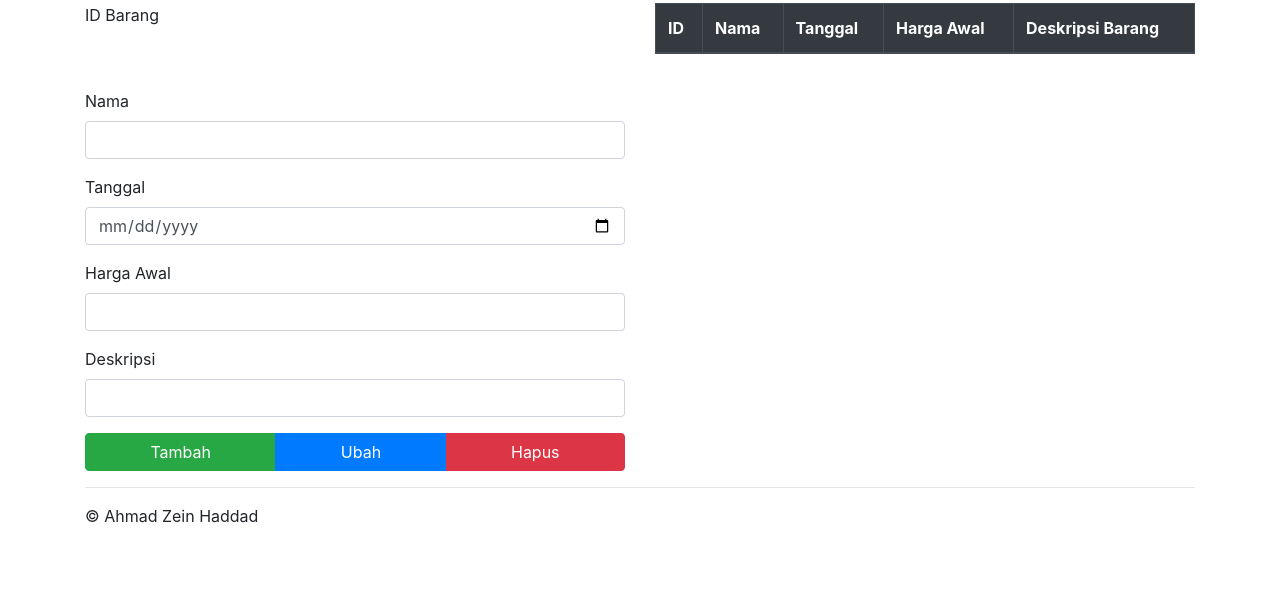
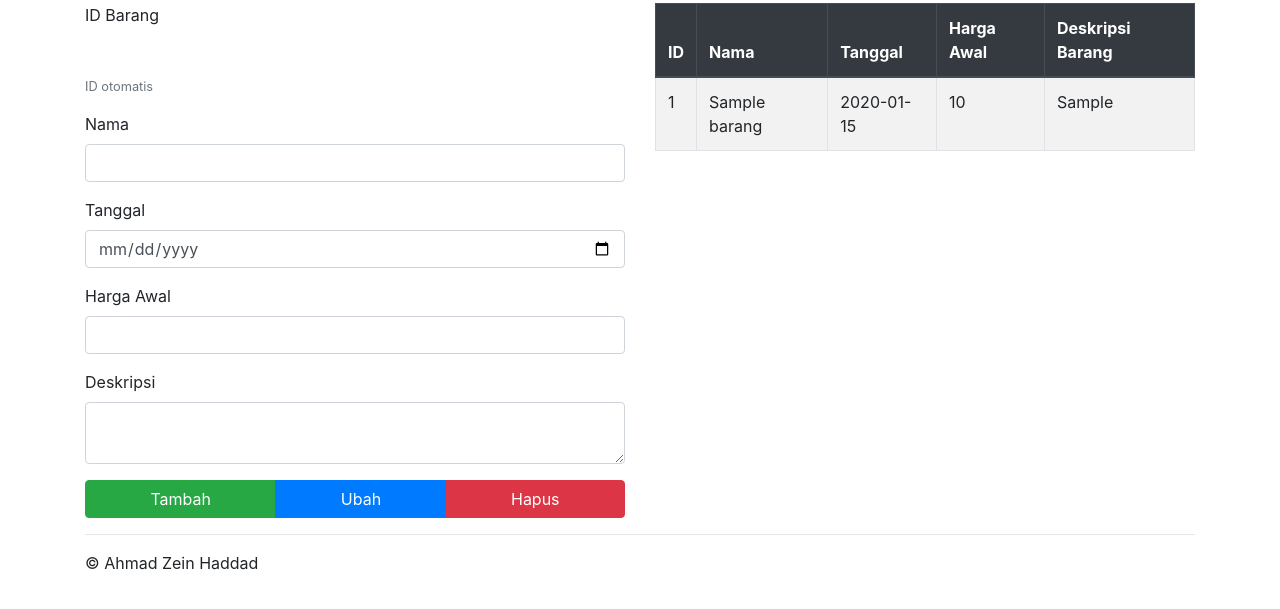
Before and after one commit to zein3/Lelang, a PHP site: page /index.php in a window 1280 px wide, after a click on "Pendataan Barang". Shown: the part 72-681 px from the top of the page. Run offline with PHP 8.4, Linux system fonts and the light colour scheme; a user stored in the database is signed in; tables that the repository leaves empty hold one stand-in row (values such as "Sample post"); lists and menus that the app fills with data are empty.

Commit message:
Bisa nambahin barang

```diff
--- a/index.php
+++ b/index.php
@@ -121,33 +121,33 @@ if (isset($_GET['success']))
 			</div>
 			<form action="register.php" method="post">
 				<div class="modal-body">
-					<div class="form-group row">
-						<label for="register-name" class="col-sm-2 col-form-label">Name</label>
-						<div class="col-sm-10">
+					<div class="form-group">
+						<label for="register-name">Name</label>
+						<div>
 							<input type="text" class="form-control" id="register-name" name="register-name" maxlength="25" required>
 						</div>
 					</div>
-					<div class="form-group row">
-						<label for="register-username" class="col-sm-2 col-form-label">Username</label>
-						<div class="col-sm-10">
+					<div class="form-group">
+						<label for="register-username">Username</label>
+						<div>
 							<input type="text" class="form-control" id="register-username" name="register-username" maxlength="25" required>
 						</div>
 					</div>
-					<div class="form-group row">
-						<label for="register-telp" class="col-sm-2 col-form-label">Phone Number</label>
-						<div class="col-sm-10">
-							<input type="number" class="form-control" id="register-telp" name="register-telp" minlength="2" maxlength="25" required>
+					<div class="form-group">
+						<label for="register-telp">Phone Number</label>
+						<div>
+							<input type="tel" class="form-control" id="register-telp" name="register-telp" minlength="2" maxlength="25" required>
 						</div>
 					</div>
-					<div class="form-group row">
-						<label for="register-password1" class="col-sm-2 col-form-label">Password</label>
-						<div class="col-sm-10">
+					<div class="form-group">
+						<label for="register-password1">Password</label>
+						<div>
 							<input type="password" class="form-control" id="register-password1" name="register-password1" maxlength="25" required>
 						</div>
 					</div>
-					<div class="form-group row">
-						<label for="register-password2" class="col-sm-2 col-form-label">Confirm Password</label>
-						<div class="col-sm-10">
+					<div class="form-group">
+						<label for="register-password2">Confirm Password</label>
+						<div>
 							<input type="password" class="form-control" id="register-password2" name="register-password2" maxlength="25" required>
 						</div>
 					</div>
@@ -155,7 +155,7 @@ if (isset($_GET['success']))
 				<div class="modal-footer">
 					<button type="submit" name="register-btn" class="btn btn-blue btn-lg btn-block">Register</button>
 				</div>
-			</from>
+			</form>
 		</div>
 	</div>
 </div>
--- a/tab/pendataan.php
+++ b/tab/pendataan.php
@@ -1,25 +1,26 @@
 <div class="row">
 	<div class="col">
-		<form>
+		<form action="tb_barang.php" method="post">
 			<div class="form-group">
 				<label for="tb-barang_id">ID Barang</label>
 				<input type="text" class="form-control-plaintext" name="tb-barang_id" id="tb-barang_id" readonly>
+				<small class="form-text text-muted">ID otomatis</small>
 			</div>
 			<div class="form-group">
 				<label for="tb-barang_nama">Nama</label>
-				<input type="text" class="form-control" name="tb-barang_nama" id="tb-barang_nama">
+				<input type="text" class="form-control" name="tb-barang_nama" maxlength="25" id="tb-barang_nama" required>
 			</div>
 			<div class="form-group">
 				<label for="tb-barang_tgl">Tanggal</label>
-				<input type="date" class="form-control" name="tb-barang_tgl" id="tb-barang_tgl">
+				<input type="date" class="form-control" name="tb-barang_tgl" id="tb-barang_tgl" required>
 			</div>
 			<div class="form-group">
 				<label for="tb-barang_harga">Harga Awal</label>
-				<input type="number" class="form-control" name="tb-barang_harga" id="tb-barang_harga">
+				<input type="number" class="form-control" name="tb-barang_harga" maxlength="20" id="tb-barang_harga" required>
 			</div>
 			<div class="form-group">
 				<label for="tb-barang_deskripsi">Deskripsi</label>
-				<input type="text" class="form-control" name="tb-barang_deskripsi" id="tb-barang_deskripsi">
+				<textarea type="text" class="form-control" name="tb-barang_deskripsi" id="tb-barang_deskripsi" maxlength="100" required></textarea>
 			</div>
 
 			<div class="btn-group btn-block">
@@ -30,7 +31,7 @@
 		</form>
 	</div>
 	<div class="col">
-		<table class="table table-striped table-bordered table-hover">
+		<table class="table table-striped table-bordered table-hover" id="tb_barang">
 			<thead class="thead-dark">
 				<tr>
 					<th>ID</th>
@@ -41,8 +42,39 @@
 				</tr>
 			</thead>
 			<tbody>
+				<?php
 
+				require('connection.php');
+				$query = mysqli_query($connection, "Select * From tb_barang");
+				while ($data = mysqli_fetch_array($query))
+				{
+					echo "<tr>";
+					echo "<td>" . $data['id_barang'] . "</td>";
+					echo "<td>" . $data['nama_barang'] . "</td>";
+					echo "<td>" . $data['tgl'] . "</td>";
+					echo "<td>" . $data['harga_awal'] . "</td>";
+					echo "<td>" . $data['deskripsi_barang'] . "</td>";
+					echo "</tr>";
+				}
+
+				?>
 			</tbody>
 		</table>
 	</div>
 </div>
+
+<script>
+var tb_barang = document.getElementById('tb_barang');
+
+for (var i = 1; i < tb_barang.rows.length; i++)
+{
+	tb_barang.rows[i].onclick = function()
+	{
+		document.getElementById('tb-barang_id').value = this.cells[0].innerHTML;
+		document.getElementById('tb-barang_nama').value = this.cells[1].innerHTML;
+		document.getElementById('tb-barang_tgl').value = this.cells[2].innerHTML;
+		document.getElementById('tb-barang_harga').value = this.cells[3].innerHTML;
+		document.getElementById('tb-barang_deskripsi').value = this.cells[4].innerHTML;
+	}
+}
+</script>
--- a/ui/alert/success.php
+++ b/ui/alert/success.php
@@ -8,6 +8,10 @@
 						if ($success == 'pendaftaran')
 						{
 							echo 'Selamat! Anda berhasil mendaftar, silahkan login';
+						}
+						else if ($success == 'datamasuk')
+						{
+							echo 'Data berhasil dimasukkan';
 						}
 						else
 						{
```
Also changed, not shown: tb_barang.php (added, +28 -0 lines).
